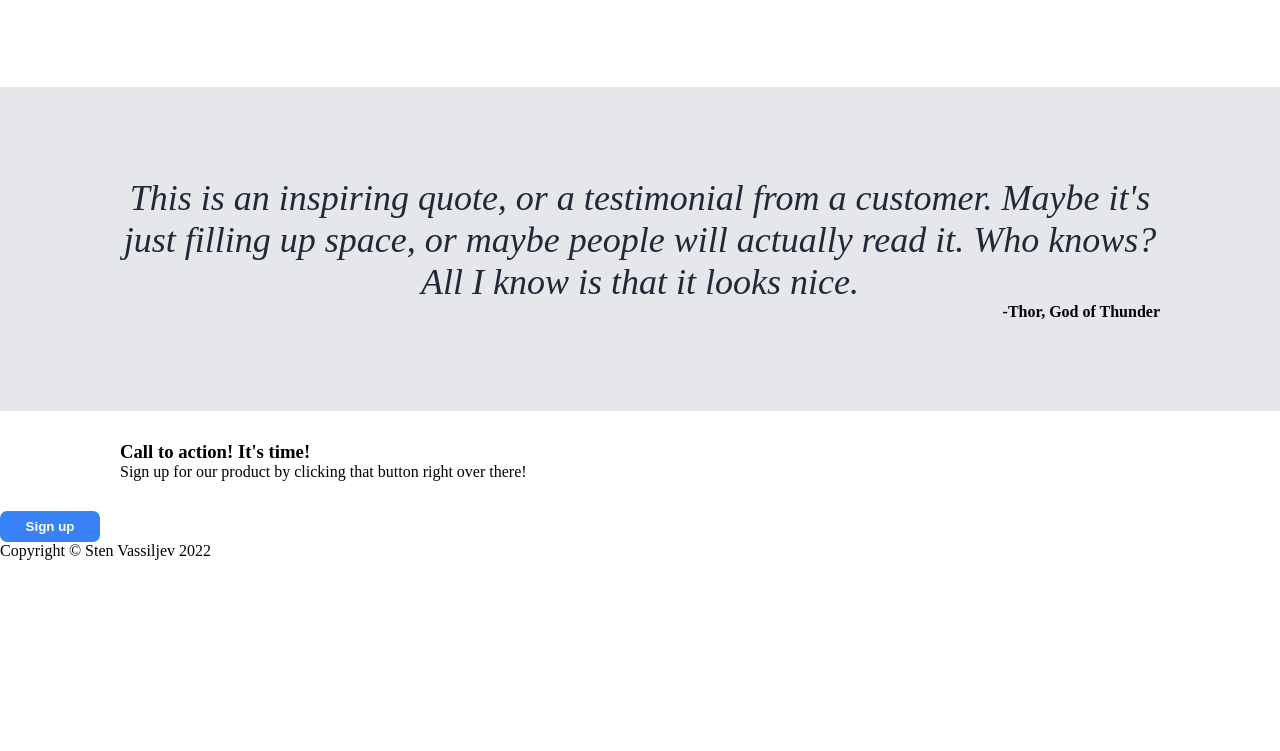
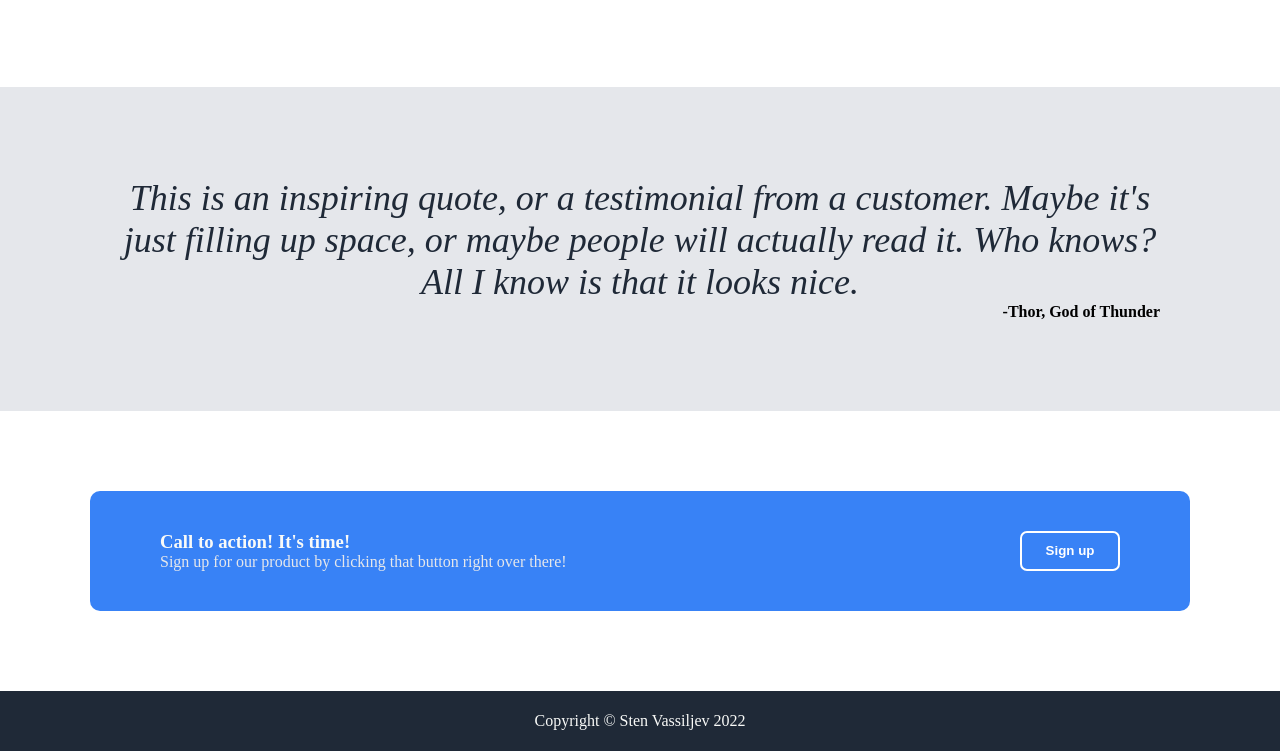
Before and after one commit to swipss/Landing-Page, a plain HTML site: page index.html in a window 1280 px wide. Shown: the part 850-1601 px from the top of the page. Before the commit the page ends 1410 px from the top, so only its background shows below. Drawn offline with Linux system fonts and the light colour scheme.

Commit message:
Style call to action and footer

```diff
--- a/index.html
+++ b/index.html
@@ -63,10 +63,12 @@
     </section>
     <section class="action">
         <div class="container">
-            <div><h3>Call to action! It's time!</h3></div>
-            <p>Sign up for our product by clicking that button right over there!</p>
+            <div><h3>Call to action! It's time!</h3>
+                <p>Sign up for our product by clicking that button right over there!</p>
+            </div>
+            <button id="action-btn">Sign up</button>
         </div>
-        <button>Sign up</button>
+
     </section>
     <footer class="footer">
         Copyright © Sten Vassiljev 2022
--- a/style.css
+++ b/style.css
@@ -133,3 +133,33 @@ button {
     font-weight: bold;
 
 }
+.action {
+    margin: 80px 0
+}
+.action .container {
+    display: flex;
+    justify-content: space-between;
+    background-color: #3882f6;
+    border-radius: 10px;
+    padding: 40px 70px
+}
+.action h3 {
+    color: #f9faf8;
+}
+.action p {
+    color: #e5e7eb
+}
+
+#action-btn {
+    border: 2px solid white;
+}
+
+.footer {
+    background-color: #1f2937;
+    height: 60px;
+    color:#f9faf8;
+    text-align: center;
+    display: flex;
+    justify-content: center;
+    align-items: center;
+}
```
